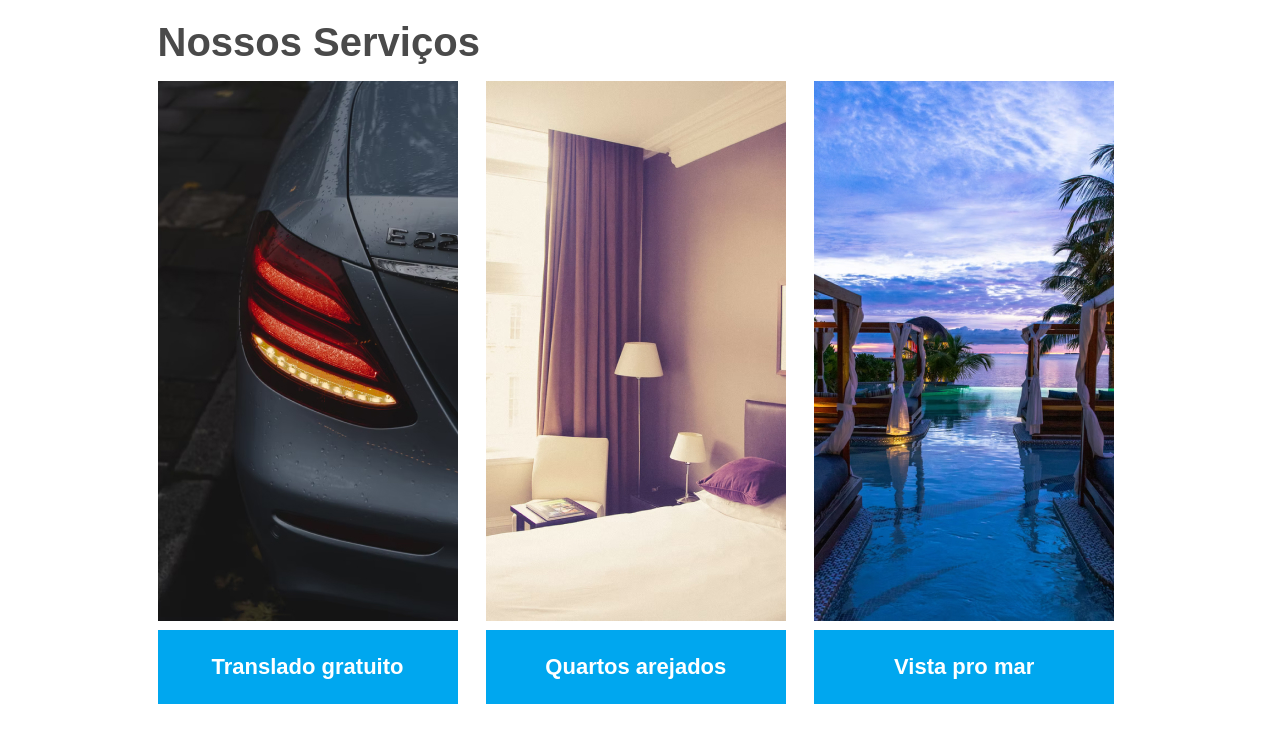
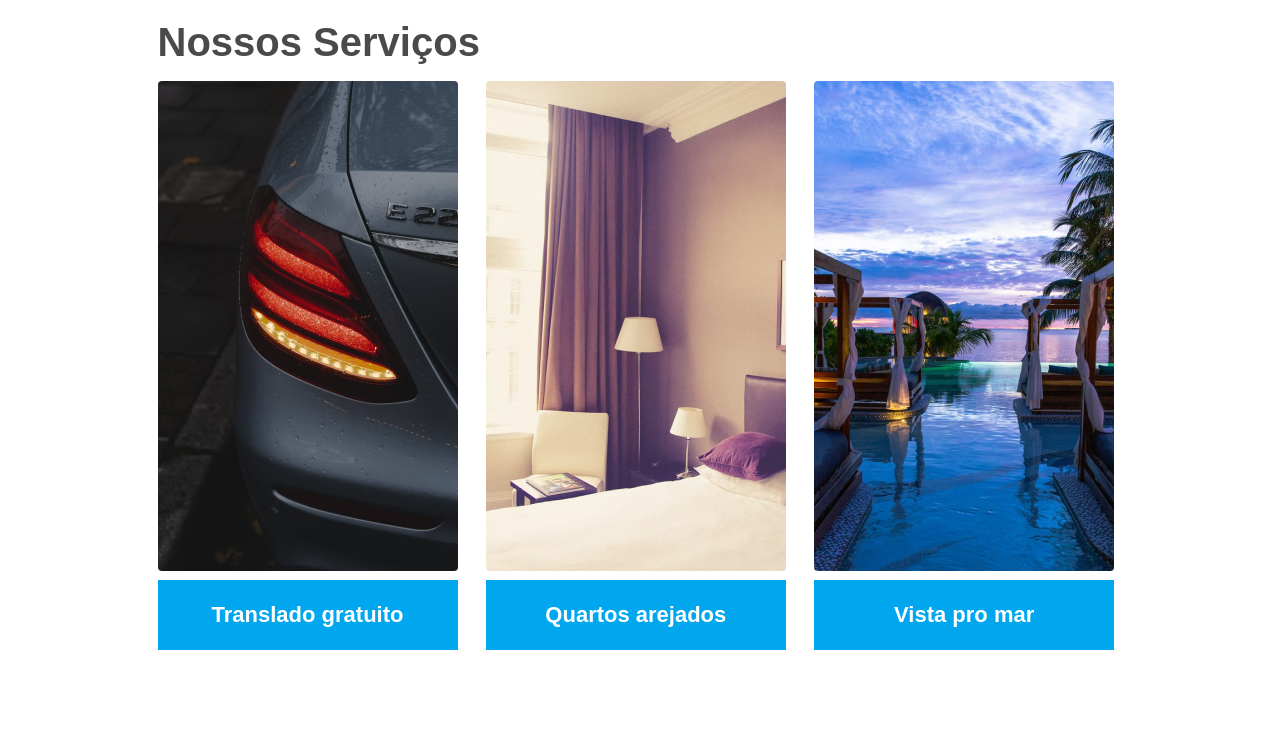
Before and after one commit to Annieleoliveiraa/hotel-dev, a plain HTML site: page index.html in a window 1280 px wide. Shown: the part 933-1686 px from the top of the page. Drawn offline with Linux system fonts and the light colour scheme.

Commit message:
feat: Adicionando funcionalidade de animacao e ajustando imagens

```diff
--- a/css/style.css
+++ b/css/style.css
@@ -122,10 +122,13 @@ p {
 }
 
 .text-card {
+   width: 610px;
+   height: 62px;
    font-size: 14px;
    text-align: center;
 
    padding: 15px 0;
+   font-weight: 400;
 }
 
 .btn-2 {
@@ -160,7 +163,9 @@ p {
 
 .section-three img {
    width: 300px;
-   height: 540px;
+   height: 490px;
+
+   border-radius: 4px;
 }
 
 .container-images {
@@ -169,9 +174,39 @@ p {
    gap: 20px;
 }
 
+.card-img1 img {
+   object-fit: cover;
+   transition: transform 0.8s;
+}
+
+.card-img1:hover img {
+   transform: scale(1.2);
+   cursor: pointer;
+}
+
+.card-img2 img {
+   object-fit: cover;
+   transition: transform 1s;
+}
+
+.card-img2:hover img {
+   transform: scale(1.2);
+   cursor: pointer;
+}
+
+.card-img3 img {
+   object-fit: cover;
+   transition: transform 0.8s;
+}
+
+.card-img3:hover img {
+   transform: scale(1.2);
+   cursor: pointer;
+}
+
 .card-img1 button {
    width: 300px;
-   height: 74px;
+   height: 70px;
 
    margin: 5px 0;
 
@@ -187,7 +222,7 @@ p {
 
 .card-img2 button {
    width: 300px;
-   height: 74px;
+   height: 70px;
 
    margin: 5px 0;
 
@@ -197,12 +232,13 @@ p {
    color: #FFFFFF;
    font-size: 22px;
    font-weight: 600;
+
    cursor: pointer;
 }
 
 .card-img3 button {
    width: 300px;
-   height: 74px;
+   height: 70px;
 
    margin: 5px 0;
 
@@ -212,6 +248,7 @@ p {
    color: #FFFFFF;
    font-size: 22px;
    font-weight: 600;
+
    cursor: pointer;
 }
 
```
